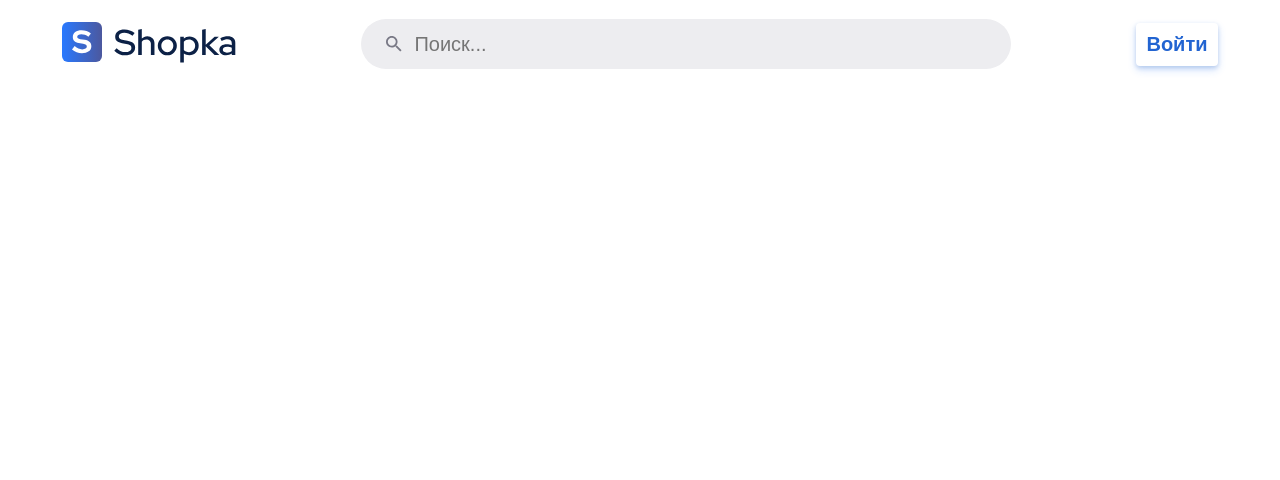
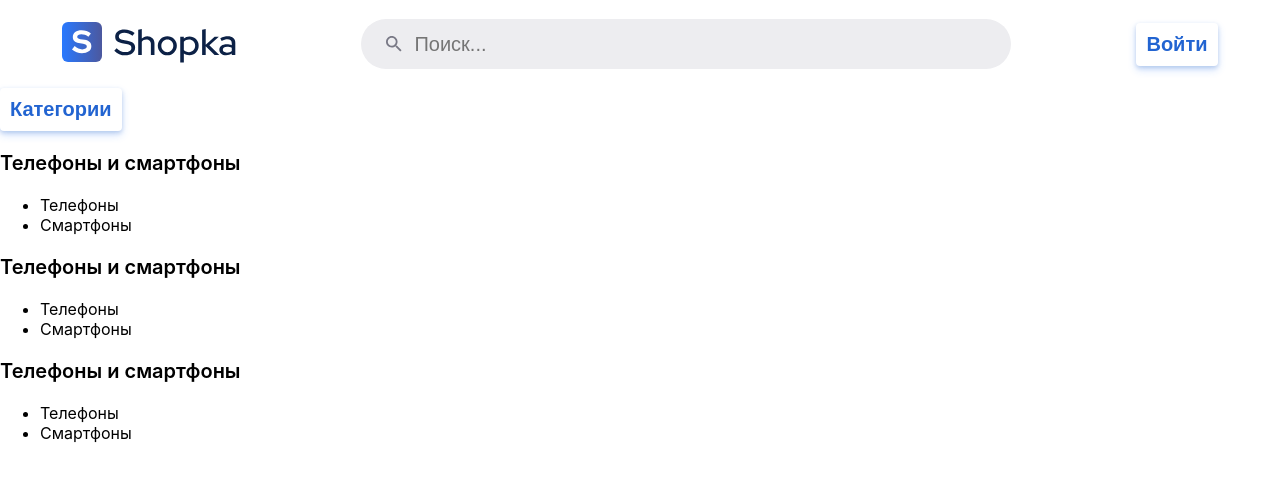
Before and after one commit to zavsik/shopka, a Next.js app: page / in a window 1280 px wide. Shown: the top 480 px of the page. Built offline with nearby package versions, Linux system fonts and the light colour scheme.

Commit message:
categories

```diff
--- a/pages/index.js
+++ b/pages/index.js
@@ -3,6 +3,8 @@ import styles from '../styles/Main.module.scss'
 import Image from 'next/image'
 
 export default function Home() {
+
+
   return (
     <div className={styles.container}>
       <Head>
@@ -29,6 +31,31 @@ export default function Home() {
             <button>Войти</button>
           </div>
         </div>
+        <div className={styles.content}>
+          <div className={styles.categories}>
+            <button>Категории</button>
+            <div>
+              <p>Телефоны и смартфоны</p>
+              <ul>
+                <li><a>Телефоны</a></li>
+                <li><a>Смартфоны</a></li>
+              </ul>
+              <p>Телефоны и смартфоны</p>
+              <ul>
+                <li><a>Телефоны</a></li>
+                <li><a>Смартфоны</a></li>
+              </ul>
+              <p>Телефоны и смартфоны</p>
+              <ul>
+                <li><a>Телефоны</a></li>
+                <li><a>Смартфоны</a></li>
+              </ul>
+            </div>
+          </div>
+          <div className={styles.goods}>
+
+          </div>
+        </div>
       </main>
     </div>
   )
--- a/styles/Main.module.scss
+++ b/styles/Main.module.scss
@@ -67,3 +67,34 @@
   }
 
 }
+.categories{
+  p{
+    font-size: 20px;
+    font-weight: 600;
+  }
+  button{
+    font-weight: 600;
+    transition: .4s;
+    color: #2264D1;
+    width: max-content;
+    padding: 10px;
+    font-size: 20px;
+    border-style: none;
+    background: #FFFFFF;
+    box-shadow: 0px 2px 4px
+      rgba(27, 78, 163, 0.2),
+      0px 4px 8px
+      rgba(41, 121, 255, 0.2);
+    border-radius: 4px;
+  }
+  button:hover{
+    transition: .4s;
+    color: white;
+    background: #2264D1;
+    box-shadow: 0px 2px 4px
+      rgba(27, 78, 163, 0.2),
+      0px 4px 8px
+      rgba(41, 121, 255, 0.2);
+    cursor: pointer;
+  }
+}
```
